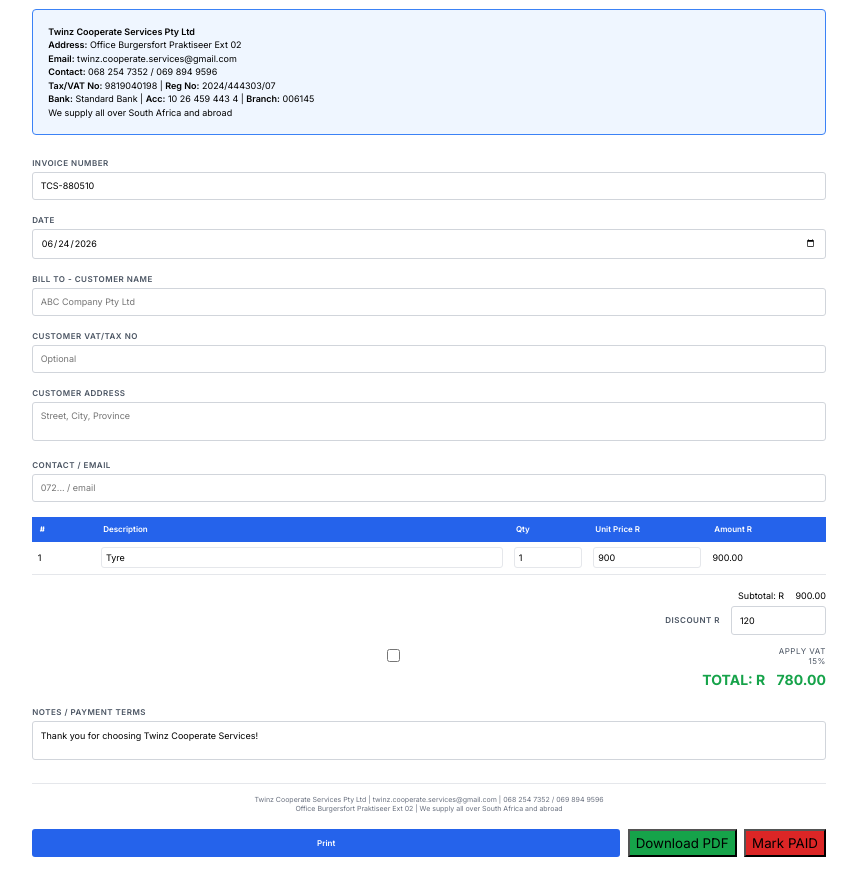
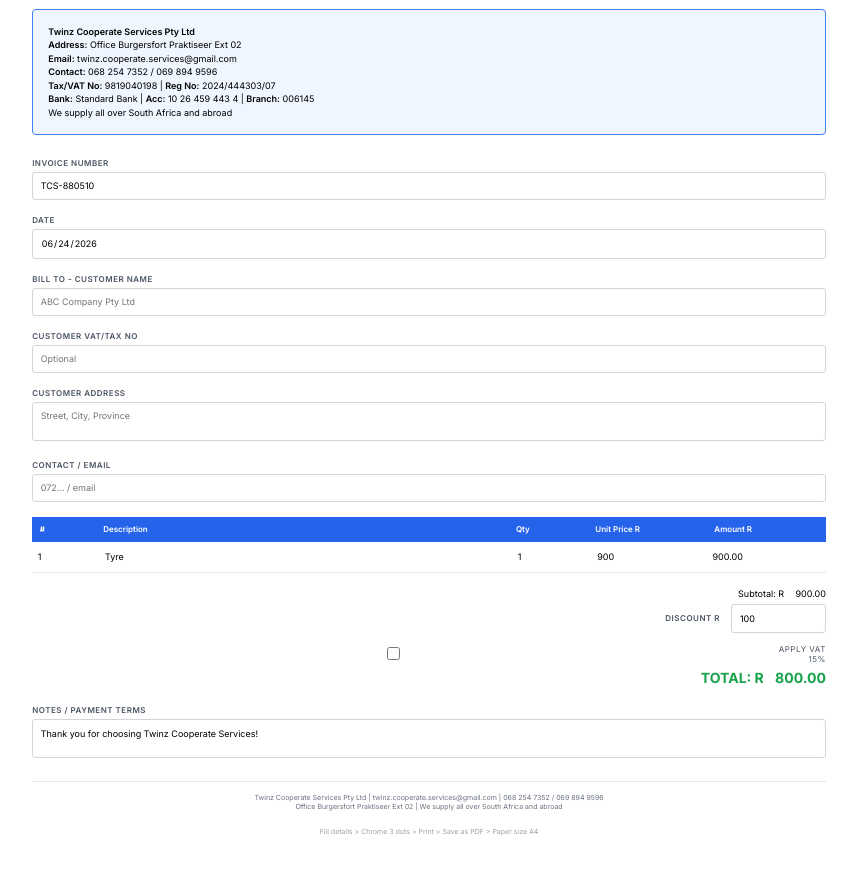
Before and after one commit to tcs-web/Twinz-Cooperate-Services-Invoice, a plain HTML site: page index.html in a window 1280 px wide. Shown: the part 154-1050 px from the top of the page, without its empty margins (211-1068 px from the left). Drawn offline with nearby package versions, Linux system fonts and the light colour scheme.

Commit message:
Refactor invoice fields and styles for printing
Updated invoice fields to be readonly and adjusted discount and total values. Modified print styles and removed unused buttons.

```diff
--- a/index.html
+++ b/index.html
@@ -18,33 +18,30 @@
 .company-box.green{color:#16a34a}
 .form-group{margin-bottom:4mm}
 label{display:block;font-size:8px;font-weight:600;color:#4b5563;margin-bottom:1mm;text-transform:uppercase;letter-spacing:0.5px}
-input,textarea{width:100%;padding:2mm;border:1px solid #d1d5db;border-radius:3px;font-size:9px}
+input,textarea{width:100%;padding:2mm;border:1px solid #d1d5db;border-radius:3px;font-size:9px;background:white}
 textarea{resize:none;min-height:8mm}
 table{width:100%;border-collapse:collapse;font-size:9px;margin:4mm 0}
 th{background:#2563eb;color:white;padding:2mm;text-align:left;font-weight:600;font-size:8px}
 td{padding:1.5mm;border-bottom:1px solid #e5e7eb}
-td input{border:1px solid #e5e7eb;padding:1mm;font-size:9px}
+td input{border:none;padding:1mm;font-size:9px;background:transparent}
 .totals{margin-top:4mm;text-align:right;font-size:9px}
 .totals div{margin:1.5mm 0;display:flex;justify-content:flex-end;align-items:center;gap:3mm}
 .total-big{font-size:14px;font-weight:700;color:#16a34a}
 .footer-note{text-align:center;font-size:7px;color:#6b7280;margin-top:5mm;padding-top:3mm;border-top:1px solid #e5e7eb}
-.paid-stamp{display:none;position:absolute;top:120mm;left:50%;transform:translateX(-50%) rotate(-25deg);font-size:25mm;font-weight:900;color:#dc2626;border:2mm solid #dc2626;padding:4mm 8mm;border-radius:4mm;opacity:0.2;z-index:100}
-.paid-stamp.active{display:block}
-.no-print{display:flex;gap:2mm;margin-top:4mm}
-.btn{flex:1;background:#2563eb;color:white;border:none;padding:2.5mm;border-radius:3px;font-weight:600;cursor:pointer;font-size:8px}
-.btn-green{background:#16a34a}
-.btn-red{background:#dc2626}
-@media print{.no-print{display:none}body{padding:0}.container{width:210mm}}
+
+/* When printing: hide borders, make it look like printed doc */
+@media print{
+ .no-print{display:none}
+  body{padding:0}
+ .container{width:210mm}
+  input,textarea{border:none!important;background:transparent!important}
+  td input{border:none!important}
 @page{size:A4 portrait;margin:10mm}
 </style>
-<script src="https://cdnjs.cloudflare.com/ajax/libs/jspdf/2.5.1/jspdf.umd.min.js"></script>
-<script src="https://cdnjs.cloudflare.com/ajax/libs/html2canvas/1.4.1/html2canvas.min.js"></script>
 </head>
 <body>
 
 <div class="container" id="invoice">
-  <div class="paid-stamp" id="paidStamp">PAID</div>
-
   <div class="invoice-header">
     <div>
       <h1>INVOICE</h1>
@@ -65,12 +62,12 @@
 
   <div class="form-group">
     <label>INVOICE NUMBER</label>
-    <input type="text" id="invNum" value="TCS-">
+    <input type="text" id="invNum" value="TCS-880510" readonly>
   </div>
 
   <div class="form-group">
     <label>DATE</label>
-    <input type="date" id="invDate">
+    <input type="date" id="invDate" value="2026-06-24" readonly>
   </div>
 
   <div class="form-group">
@@ -106,7 +103,7 @@
     <tbody id="itemsBody">
       <tr>
         <td>1</td>
-        <td><input type="text" placeholder="Tyre" value="Tyre"></td>
+        <td><input type="text" value="Tyre"></td>
         <td><input type="number" value="1" min="1" oninput="calc()"></td>
         <td><input type="number" value="900" step="0.01" oninput="calc()"></td>
         <td class="amount">900.00</td>
@@ -118,13 +115,13 @@
     <div>Subtotal: R<span id="subtotal">900.00</span></div>
     <div>
       <label style="margin:0;font-size:8px;text-transform:none">DISCOUNT R</label>
-      <input type="number" id="discount" value="120" step="0.01" style="width:25mm" oninput="calc()">
+      <input type="number" id="discount" value="100" step="0.01" style="width:25mm" oninput="calc()">
     </div>
     <div style="margin-top:3mm">
       <input type="checkbox" id="applyVAT" onchange="calc()">
       <label for="applyVAT" style="margin:0;font-size:8px;font-weight:400">APPLY VAT 15%</label>
     </div>
-    <div class="total-big">TOTAL: R<span id="total">780.00</span></div>
+    <div class="total-big">TOTAL: R<span id="total">800.00</span></div>
   </div>
 
   <div class="form-group" style="margin-top:5mm">
@@ -137,18 +134,12 @@
     Office Burgersfort Praktiseer Ext 02 | We supply all over South Africa and abroad
   </div>
 
-  <div class="no-print">
-    <button class="btn" onclick="window.print()">Print</button>
-    <button class="btn-green" id="pdfBtn" onclick="downloadPDF()">Download PDF</button>
-    <button class="btn-red" onclick="togglePaid()">Mark PAID</button>
+  <div class="no-print" style="margin-top:4mm;text-align:center;font-size:7px;color:#9ca3af">
+    Fill details > Chrome 3 dots > Print > Save as PDF > Paper size A4
   </div>
 </div>
 
 <script>
-const { jsPDF } = window.jspdf;
-document.getElementById('invDate').value = '2026-06-24';
-document.getElementById('invNum').value += '880510';
-
 function calc() {
   let rows = document.querySelectorAll('#itemsBody tr');
   let subtotal = 0;
@@ -170,34 +161,14 @@
   document.getElementById('total').innerText = total.toFixed(2);
 }
 
-function togglePaid() {
-  document.getElementById('paidStamp').classList.toggle('active');
-}
+calc();
 
-async function downloadPDF() {
-  const element = document.getElementById('invoice');
-  const btn = document.getElementById('pdfBtn');
-  btn.innerText = 'Creating...';
-
-  document.querySelectorAll('.no-print').forEach(el => el.style.display = 'none');
-  await new Promise(r => setTimeout(r, 100));
-
-  const canvas = await html2canvas(element, {
-    scale: 2,
-    backgroundColor: '#ffffff',
-    width: 794,
-    height: 1123
+// Lock all inputs after 3 seconds so you can fill then it locks
+setTimeout(() => {
+  document.querySelectorAll('input, textarea').forEach(el => {
+    if(!el.readOnly) el.readOnly = true;
   });
-
-  const pdf = new jsPDF('p', 'mm', 'a4');
-  pdf.addImage(canvas.toDataURL('image/jpeg', 0.95), 'JPEG', 0, 0, 210, 297);
-  pdf.save(`Twinz_Invoice_${document.getElementById('invNum').value}.pdf`);
-
-  document.querySelectorAll('.no-print').forEach(el => el.style.display = 'flex');
-  btn.innerText = 'Download PDF';
-}
-
-calc();
+}, 3000);
 </script>
 </body>
 </html>
```
